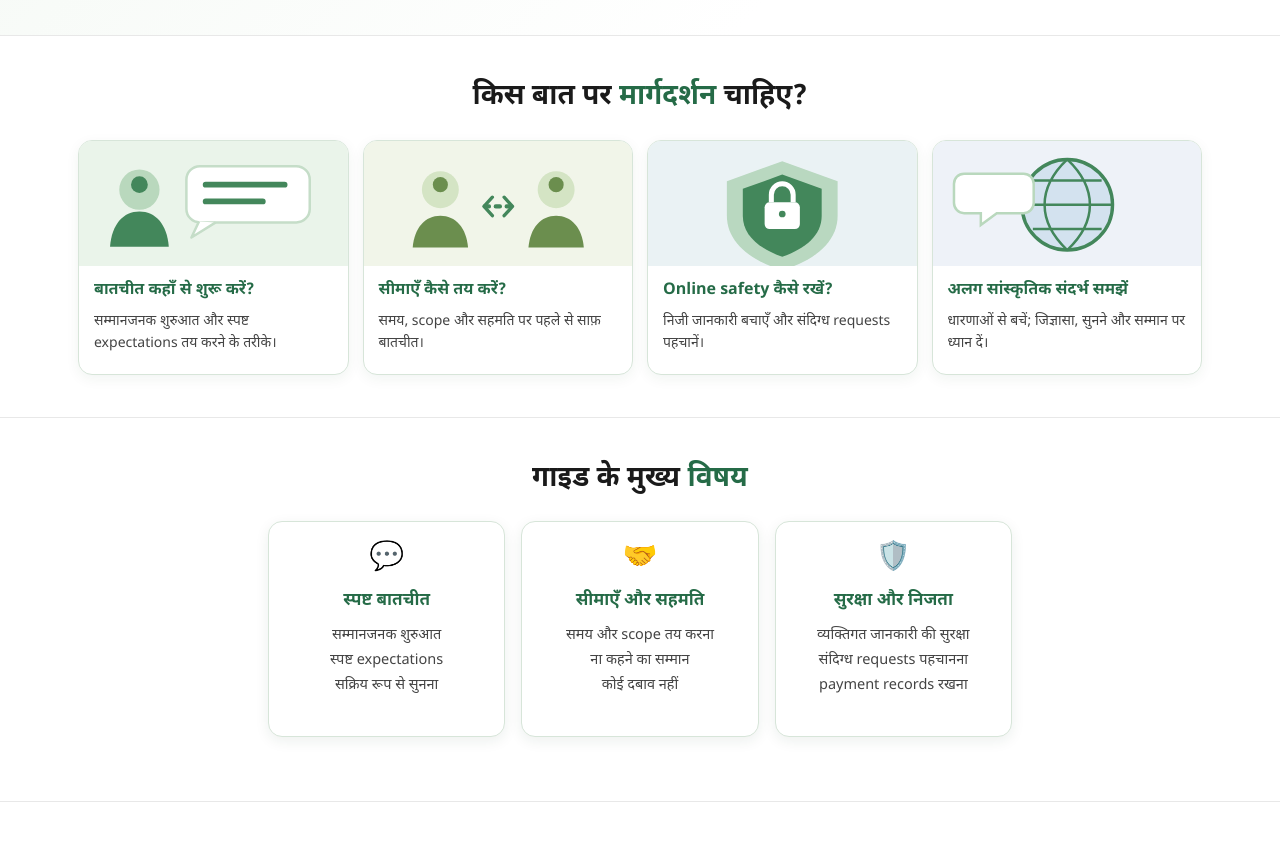
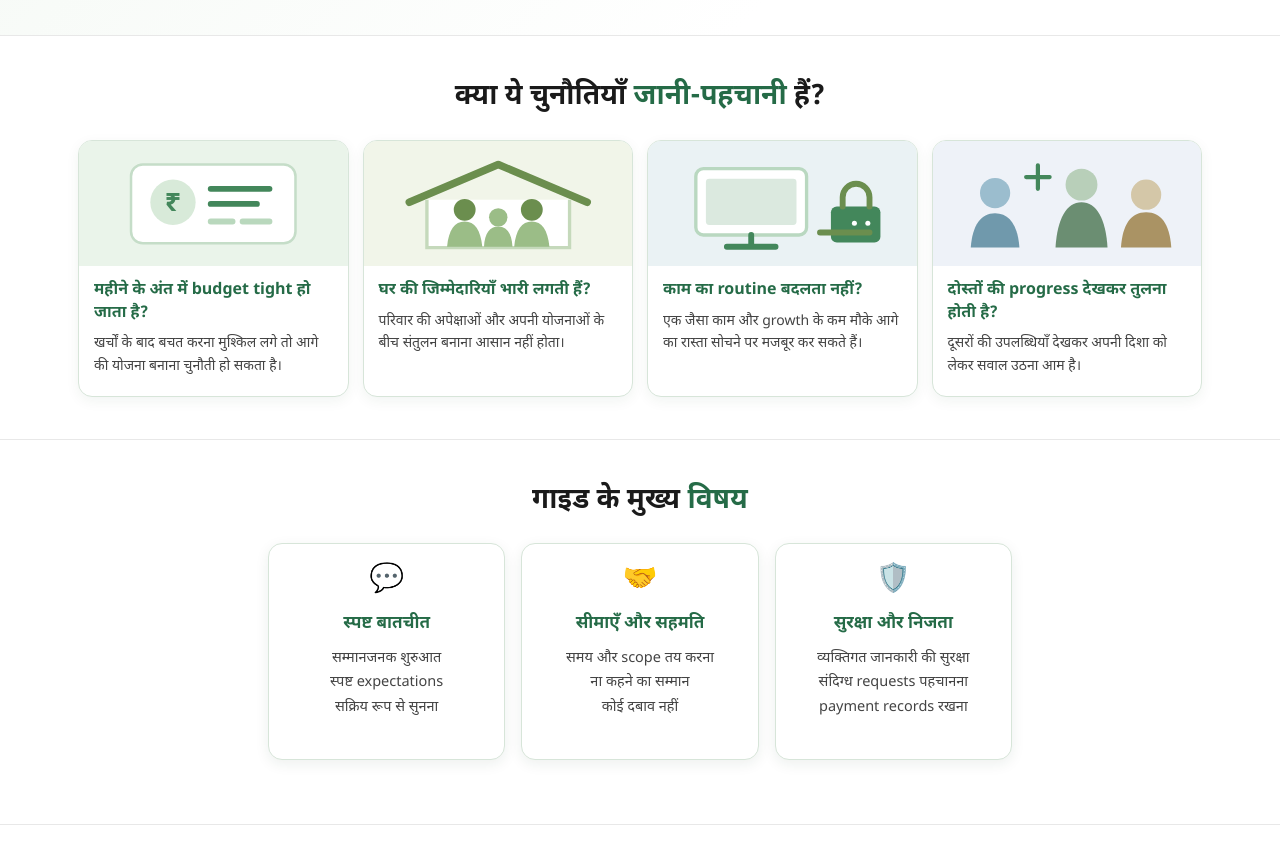
Before and after one commit to infoguide-pdf/pdf-ui, a plain HTML site: page index.html in a window 1280 px wide. Shown: the part 908-1749 px from the top of the page. Drawn offline with Linux system fonts and the light colour scheme.

Commit message:
Update landing page challenge cards
Co-authored-by: Copilot <223556219+Copilot@users.noreply.github.com>

```diff
--- a/index.html
+++ b/index.html
@@ -142,53 +142,56 @@
 
 <section>
   <div class="wrap wrap--wide">
-    <h2>किस बात पर <span>मार्गदर्शन</span> चाहिए?</h2>
+    <h2>क्या ये चुनौतियाँ <span>जानी-पहचानी</span> हैं?</h2>
     <ul class="pain">
       <li>
         <svg class="pain-illustration" viewBox="0 0 320 150" aria-hidden="true">
           <rect width="320" height="150" fill="#eaf4ea"/>
-          <circle cx="72" cy="58" r="24" fill="#b9d8bd"/>
-          <circle cx="72" cy="52" r="10" fill="#43875b"/>
-          <path d="M37 126c2-27 16-42 35-42s33 15 35 42" fill="#43875b"/>
-          <rect x="128" y="30" width="147" height="67" rx="16" fill="#fff" stroke="#c5ddc8" stroke-width="3"/>
-          <path d="M151 52h94M151 72h68" stroke="#43875b" stroke-width="7" stroke-linecap="round"/>
-          <path d="m143 96-9 19 29-18" fill="#fff" stroke="#c5ddc8" stroke-width="3" stroke-linejoin="round"/>
+          <rect x="62" y="28" width="196" height="94" rx="14" fill="#fff" stroke="#c5ddc8" stroke-width="3"/>
+          <circle cx="112" cy="73" r="27" fill="#d8ead9"/>
+          <text x="112" y="84" text-anchor="middle" font-size="34" font-weight="800" fill="#43875b">₹</text>
+          <path d="M157 57h70M157 75h55" stroke="#43875b" stroke-width="7" stroke-linecap="round"/>
+          <path d="M157 96h26m12 0h32" stroke="#b9d8bd" stroke-width="7" stroke-linecap="round"/>
         </svg>
-        <div class="pain-copy"><h3>बातचीत कहाँ से शुरू करें?</h3><p>सम्मानजनक शुरुआत और स्पष्ट expectations तय करने के तरीके।</p></div>
+        <div class="pain-copy"><h3>महीने के अंत में budget tight हो जाता है?</h3><p>खर्चों के बाद बचत करना मुश्किल लगे तो आगे की योजना बनाना चुनौती हो सकता है।</p></div>
       </li>
       <li>
         <svg class="pain-illustration" viewBox="0 0 320 150" aria-hidden="true">
           <rect width="320" height="150" fill="#f1f5e9"/>
-          <circle cx="91" cy="58" r="22" fill="#d4e4c4"/>
-          <circle cx="91" cy="52" r="9" fill="#6b8e4e"/>
-          <path d="M58 127c2-24 15-38 33-38s31 14 33 38" fill="#6b8e4e"/>
-          <circle cx="229" cy="58" r="22" fill="#d4e4c4"/>
-          <circle cx="229" cy="52" r="9" fill="#6b8e4e"/>
-          <path d="M196 127c2-24 15-38 33-38s31 14 33 38" fill="#6b8e4e"/>
-          <path d="M144 78h32" stroke="#43875b" stroke-width="5" stroke-dasharray="5 8" stroke-linecap="round"/>
-          <path d="m153 67-10 11 10 11m14-22 10 11-10 11" fill="none" stroke="#43875b" stroke-width="4" stroke-linecap="round" stroke-linejoin="round"/>
+          <path d="m54 73 106-45 106 45" fill="none" stroke="#6b8e4e" stroke-width="9" stroke-linecap="round" stroke-linejoin="round"/>
+          <path d="M75 70v57h170V70" fill="#fff" stroke="#c5d9bb" stroke-width="4"/>
+          <circle cx="120" cy="82" r="13" fill="#6b8e4e"/>
+          <circle cx="200" cy="82" r="13" fill="#6b8e4e"/>
+          <circle cx="160" cy="91" r="11" fill="#9bbd87"/>
+          <path d="M99 126c2-20 9-30 21-30s19 10 21 30m38 0c2-20 9-30 21-30s19 10 21 30m-78 0c1-16 7-24 17-24s16 8 17 24" fill="#9bbd87"/>
         </svg>
-        <div class="pain-copy"><h3>सीमाएँ कैसे तय करें?</h3><p>समय, scope और सहमति पर पहले से साफ़ बातचीत।</p></div>
+        <div class="pain-copy"><h3>घर की जिम्मेदारियाँ भारी लगती हैं?</h3><p>परिवार की अपेक्षाओं और अपनी योजनाओं के बीच संतुलन बनाना आसान नहीं होता।</p></div>
       </li>
       <li>
         <svg class="pain-illustration" viewBox="0 0 320 150" aria-hidden="true">
           <rect width="320" height="150" fill="#eaf2f4"/>
-          <path d="M160 24 226 48v41c0 31-27 53-66 65-39-12-66-34-66-65V48z" fill="#b9d8c0"/>
-          <path d="M160 40 207 57v32c0 23-19 39-47 49-28-10-47-26-47-49V57z" fill="#43875b"/>
-          <rect x="139" y="73" width="42" height="32" rx="6" fill="#fff"/>
-          <path d="M147 73v-9a13 13 0 0 1 26 0v9" fill="none" stroke="#fff" stroke-width="6"/>
-          <circle cx="160" cy="87" r="4" fill="#43875b"/>
+          <rect x="57" y="33" width="132" height="79" rx="9" fill="#fff" stroke="#b9d8c0" stroke-width="4"/>
+          <rect x="69" y="45" width="108" height="55" rx="4" fill="#dbe9df"/>
+          <path d="M123 112v14m-29 0h58" stroke="#43875b" stroke-width="7" stroke-linecap="round"/>
+          <rect x="218" y="78" width="59" height="43" rx="7" fill="#43875b"/>
+          <path d="M232 78V67a16 16 0 0 1 32 0v11m-59 31h59" fill="none" stroke="#6b8e4e" stroke-width="7" stroke-linecap="round"/>
+          <circle cx="246" cy="98" r="3" fill="#fff"/>
+          <circle cx="262" cy="98" r="3" fill="#fff"/>
         </svg>
-        <div class="pain-copy"><h3>Online safety कैसे रखें?</h3><p>निजी जानकारी बचाएँ और संदिग्ध requests पहचानें।</p></div>
+        <div class="pain-copy"><h3>काम का routine बदलता नहीं?</h3><p>एक जैसा काम और growth के कम मौके आगे का रास्ता सोचने पर मजबूर कर सकते हैं।</p></div>
       </li>
       <li>
         <svg class="pain-illustration" viewBox="0 0 320 150" aria-hidden="true">
           <rect width="320" height="150" fill="#eef2f8"/>
-          <circle cx="160" cy="76" r="54" fill="#d3e2ef" stroke="#43875b" stroke-width="4"/>
-          <path d="M106 76h108M160 22c18 17 27 35 27 54s-9 37-27 54m0-108c-18 17-27 35-27 54s9 37 27 54M119 47h82m-82 58h82" fill="none" stroke="#43875b" stroke-width="3"/>
-          <path d="M37 39h71a12 12 0 0 1 12 12v23a12 12 0 0 1-12 12H76l-19 14V86H37a12 12 0 0 1-12-12V51a12 12 0 0 1 12-12" fill="#fff" stroke="#b9d8bd" stroke-width="3"/>
+          <circle cx="74" cy="62" r="18" fill="#9bbdce"/>
+          <path d="M45 127c2-27 12-41 29-41s27 14 29 41" fill="#7099ac"/>
+          <circle cx="177" cy="52" r="19" fill="#b8cfb9"/>
+          <path d="M146 127c2-34 13-54 31-54s29 20 31 54" fill="#6b8e72"/>
+          <circle cx="254" cy="64" r="18" fill="#d4c7a8"/>
+          <path d="M224 127c2-28 12-42 30-42s28 14 30 42" fill="#aa9364"/>
+          <path d="M111 43h28m-14-14v28" stroke="#43875b" stroke-width="5" stroke-linecap="round"/>
         </svg>
-        <div class="pain-copy"><h3>अलग सांस्कृतिक संदर्भ समझें</h3><p>धारणाओं से बचें; जिज्ञासा, सुनने और सम्मान पर ध्यान दें।</p></div>
+        <div class="pain-copy"><h3>दोस्तों की progress देखकर तुलना होती है?</h3><p>दूसरों की उपलब्धियाँ देखकर अपनी दिशा को लेकर सवाल उठना आम है।</p></div>
       </li>
     </ul>
   </div>
```
